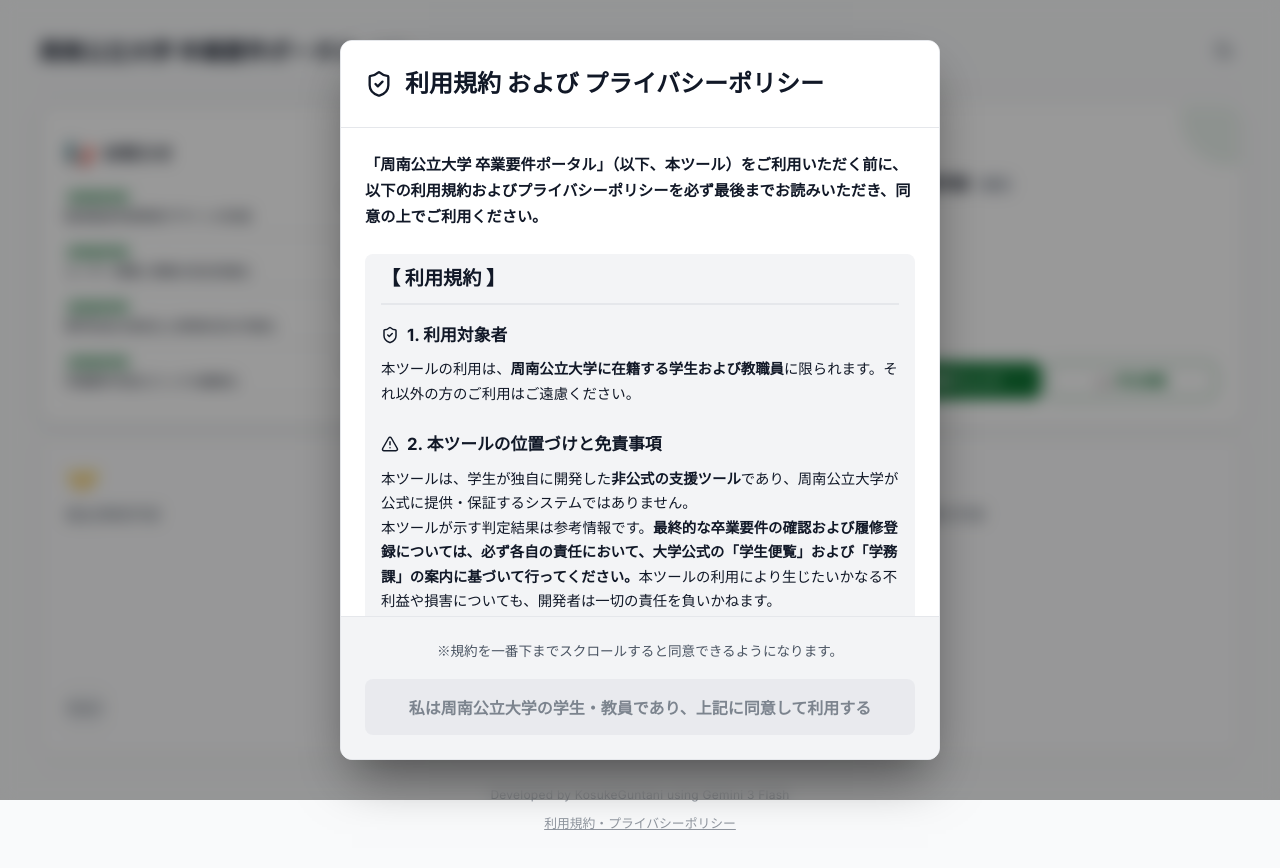
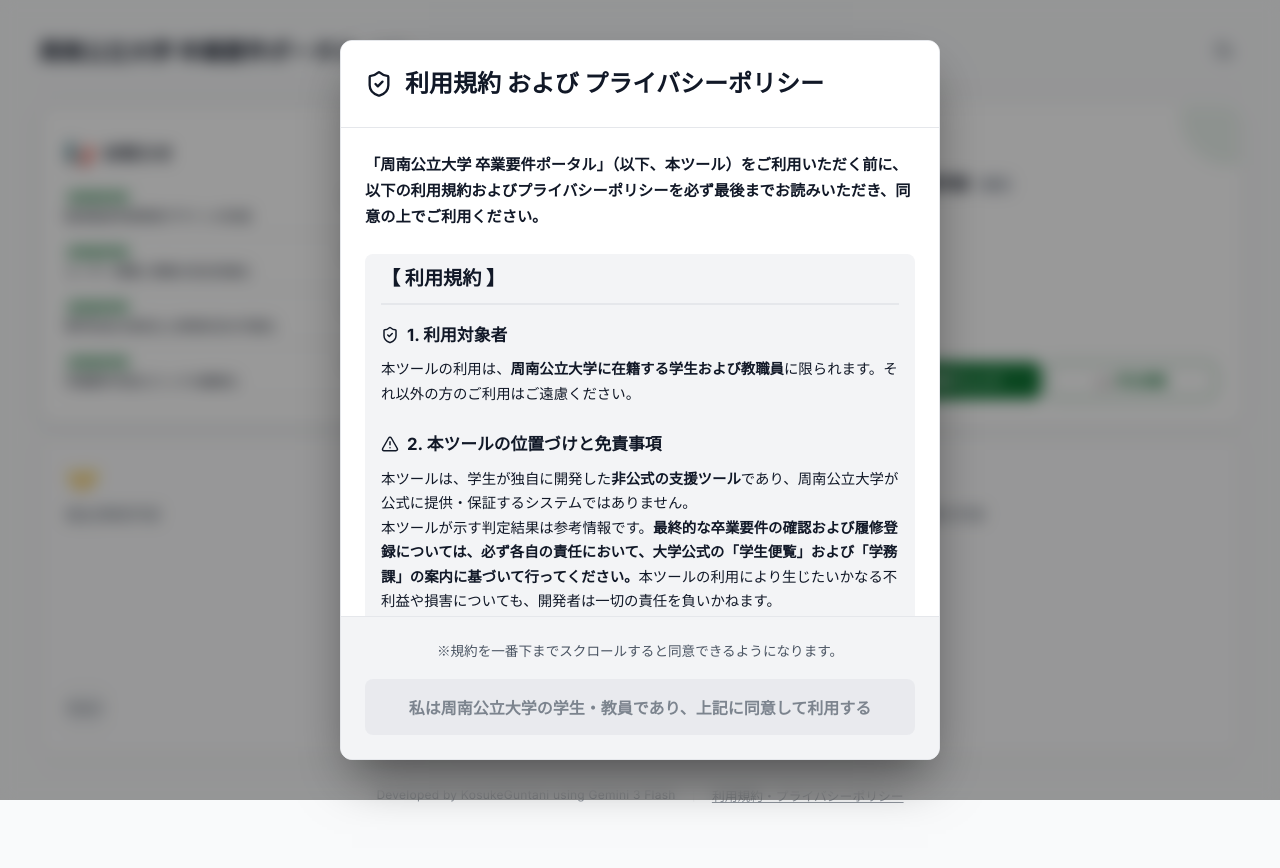
Before and after one commit to M11GJ/FIS, a React (Vite) app: page / in a window 1280 px wide. Shown: the top 868 px of the page. Built offline with nearby package versions, Linux system fonts and the light colour scheme.

Commit message:
style: Align footer text and privacy policy link horizontally

```diff
--- a/src/App.jsx
+++ b/src/App.jsx
@@ -275,17 +275,18 @@
         </Routes>
       </main>
 
-      <footer className="site-footer" style={{ display: 'flex', flexDirection: 'column', alignItems: 'center', gap: '0.5rem' }}>
-        <div>
-          Developed by KosukeGuntani using Gemini 3 Flash
-          <Link to="/admin" style={{ opacity: 0, position: 'absolute', right: 0, cursor: 'default' }}>.</Link>
+      <footer className="site-footer" style={{ display: 'flex', flexDirection: 'row', alignItems: 'center', justifyContent: 'center', gap: '1rem', flexWrap: 'wrap' }}>
+        <div style={{ display: 'flex', alignItems: 'center', gap: '1rem' }}>
+          <span>Developed by KosukeGuntani using Gemini 3 Flash</span>
+          <span style={{ color: 'var(--border)' }}>|</span>
+          <button
+            onClick={() => setShowTerms(true)}
+            style={{ background: 'transparent', border: 'none', color: 'var(--text-muted)', fontSize: '0.8rem', cursor: 'pointer', textDecoration: 'underline', padding: 0 }}
+          >
+            利用規約・プライバシーポリシー
+          </button>
         </div>
-        <button
-          onClick={() => setShowTerms(true)}
-          style={{ background: 'transparent', border: 'none', color: 'var(--text-muted)', fontSize: '0.8rem', cursor: 'pointer', textDecoration: 'underline' }}
-        >
-          利用規約・プライバシーポリシー
-        </button>
+        <Link to="/admin" style={{ opacity: 0, position: 'absolute', right: 0, cursor: 'default' }}>.</Link>
       </footer>
     </div>
   );
```
